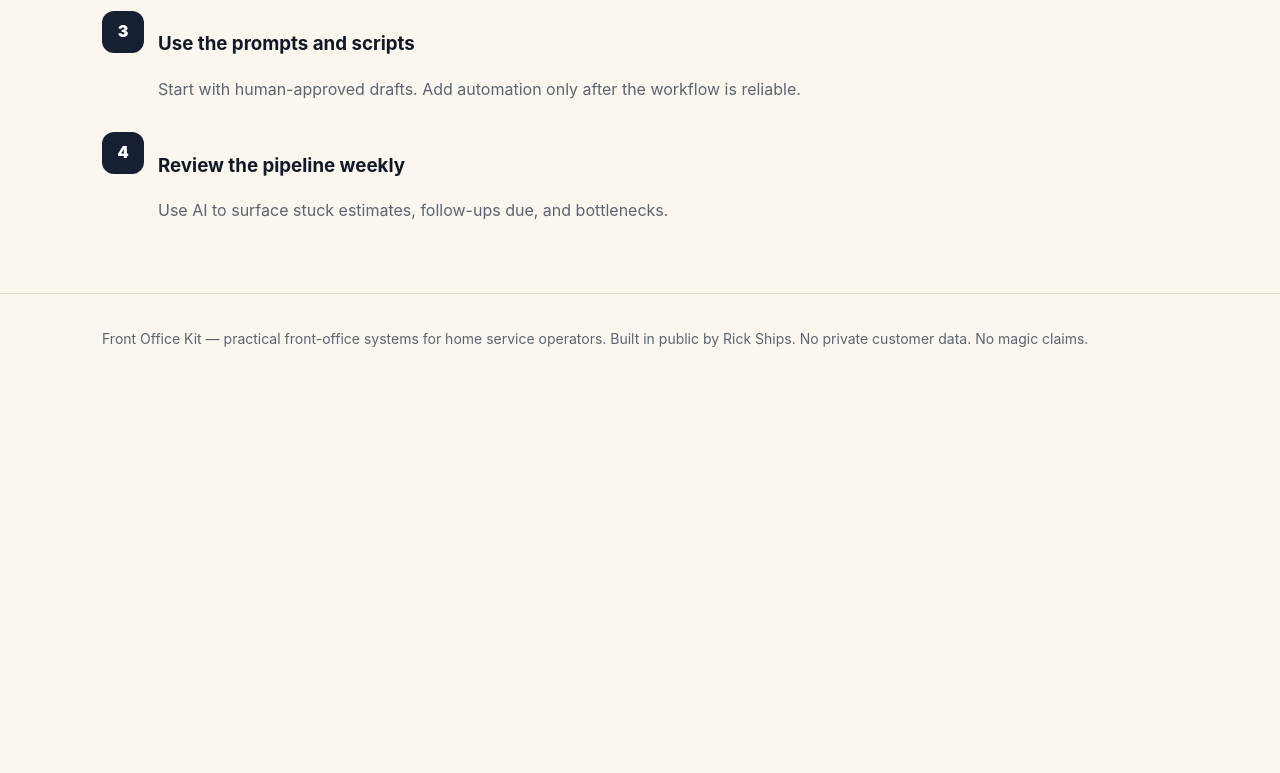
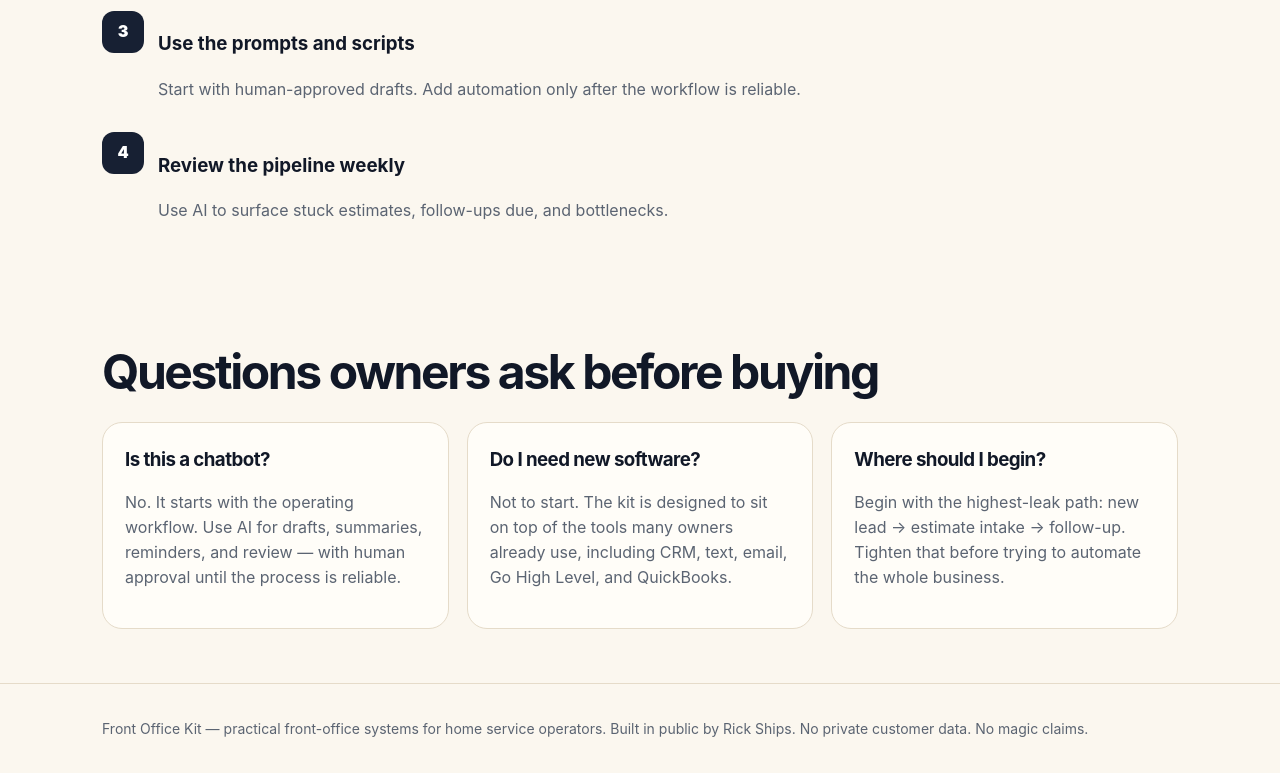
Before and after one commit to josephdooley22/frontofficekit, a plain HTML site: page index.html in a window 1280 px wide. Shown: the part 2755-3528 px from the top of the page. Before the commit the page ends 3139 px from the top, so only its background shows below. Drawn offline with Linux system fonts and the light colour scheme.

Commit message:
Add buyer FAQ to landing page

```diff
--- a/index.html
+++ b/index.html
@@ -134,6 +134,7 @@
             <li>Go High Level + QuickBooks implementation notes</li>
             <li>Copy/paste prompts and customer scripts</li>
             <li>7-day implementation checklist</li>
+            <li>Owner Q&A and objection script for explaining the workflow internally</li>
           </ul>
         </div>
       </div>
@@ -150,6 +151,17 @@
         </div>
       </div>
     </section>
+
+    <section>
+      <div class="wrap">
+        <h2>Questions owners ask before buying</h2>
+        <div class="grid3">
+          <div class="card"><h3>Is this a chatbot?</h3><p class="muted">No. It starts with the operating workflow. Use AI for drafts, summaries, reminders, and review — with human approval until the process is reliable.</p></div>
+          <div class="card"><h3>Do I need new software?</h3><p class="muted">Not to start. The kit is designed to sit on top of the tools many owners already use, including CRM, text, email, Go High Level, and QuickBooks.</p></div>
+          <div class="card"><h3>Where should I begin?</h3><p class="muted">Begin with the highest-leak path: new lead → estimate intake → follow-up. Tighten that before trying to automate the whole business.</p></div>
+        </div>
+      </div>
+    </section>
   </main>
 
   <footer>
```
